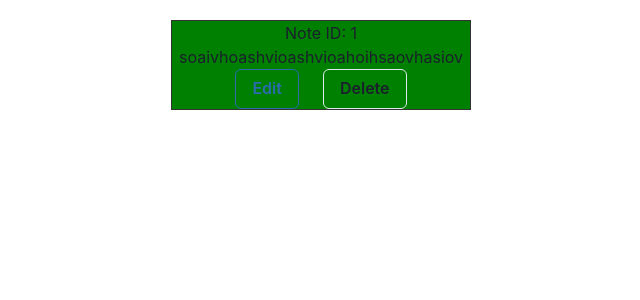
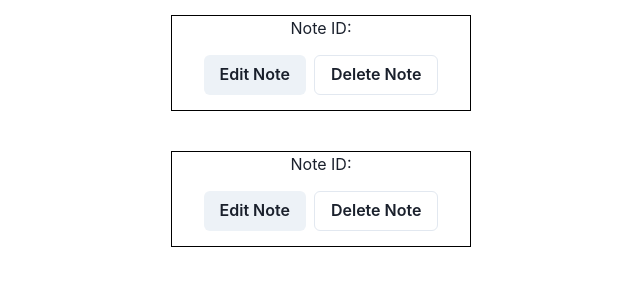
Before and after one commit to DrBanksy/RichWebApplication, a React (Create React App) app in the folder lab3/problem3/my-app/: page / in a window 1280 px wide. Shown: the top 300 px of the page, without its empty margins (319-959 px from the left). Built offline with nearby package versions, Linux system fonts and the light colour scheme.

Commit message:
added react-bootstrap and note component

```diff
--- a/lab3/problem3/my-app/package.json
+++ b/lab3/problem3/my-app/package.json
@@ -9,8 +9,10 @@
     "@testing-library/jest-dom": "^5.16.5",
     "@testing-library/react": "^13.4.0",
     "@testing-library/user-event": "^13.5.0",
+    "bootstrap": "^5.2.3",
     "framer-motion": "^7.6.15",
     "react": "^18.2.0",
+    "react-bootstrap": "^2.6.0",
     "react-dom": "^18.2.0",
     "react-scripts": "5.0.1",
     "web-vitals": "^2.1.4"
--- a/lab3/problem3/my-app/src/App.js
+++ b/lab3/problem3/my-app/src/App.js
@@ -2,26 +2,14 @@
 import { Text } from '@chakra-ui/react'
 import { Stack, HStack, VStack } from '@chakra-ui/react'
 import { Button, ButtonGroup } from '@chakra-ui/react'
+import Note from "./Components/Note";
 
 function App() {
   return (
     <div className="App">
       <VStack spacing='10px'>
-        <div
-        style={{
-          width: "300px",
-          margin: "20px auto",
-          background: "green",
-          border: "1px solid #333",
-        }}
-      >
-        <p>Note ID: 1</p>
-        <p>soaivhoashvioashvioahoihsaovhasiov</p>
-        <ButtonGroup variant='outline' spacing='6'>
-          <Button colorScheme='blue'>Edit</Button>
-          <Button>Delete</Button>
-        </ButtonGroup>
-        </div>
+        <Note></Note>
+        <Note></Note>
       </VStack>
     </div>
   );
--- /dev/null
+++ b/lab3/problem3/my-app/src/Components/Note.jsx
@@ -0,0 +1,73 @@
+import React from "react";
+import { useEffect } from "react";
+import { useState } from "react";
+import {  FormControl } from "react-bootstrap";
+import { Button, ButtonGroup} from '@chakra-ui/react'
+
+
+function Note({
+    noteColor,
+    id,
+    text,
+    children,
+    parent,
+    onDelete,
+    setNotes,
+    notes,
+  }) {
+    const [isEditing, setIsEditing] = useState(null);
+    const [editedContent, setEditedContent] = useState(null);
+
+    return (
+      <div
+        style={{
+          width: parent ? "250px" : "300px",
+          margin: "15px auto",
+          background: noteColor,
+          border: "1px solid black",
+        }}
+      >
+        <span>Note ID: {id}</span>
+        {isEditing ? (
+          <FormControl
+            onChange={(e) => {
+              setEditedContent(e.target.value);
+            }}
+            defaultValue={text}
+          />
+        ) : (
+          <p>{text}</p>
+        )}
+        <div
+          style={{
+            background: "#fff",
+            padding: "15px",
+          }}
+        >
+          <ButtonGroup>
+            <Button
+              onClick={() => {
+                setIsEditing(!isEditing);
+              }}
+              variant="solid"
+            >
+              Edit Note
+            </Button>
+            <Button
+              onClick={() => {
+                onDelete(id);
+              }}
+              variant="outline"
+            >
+              Delete Note
+            </Button>
+          </ButtonGroup>
+
+          <div>{children}</div>
+        </div>
+      </div>
+    );
+}
+
+
+export default Note;
```
Also changed, not shown: 1 other file (tests, documents, lock files or other folders).
